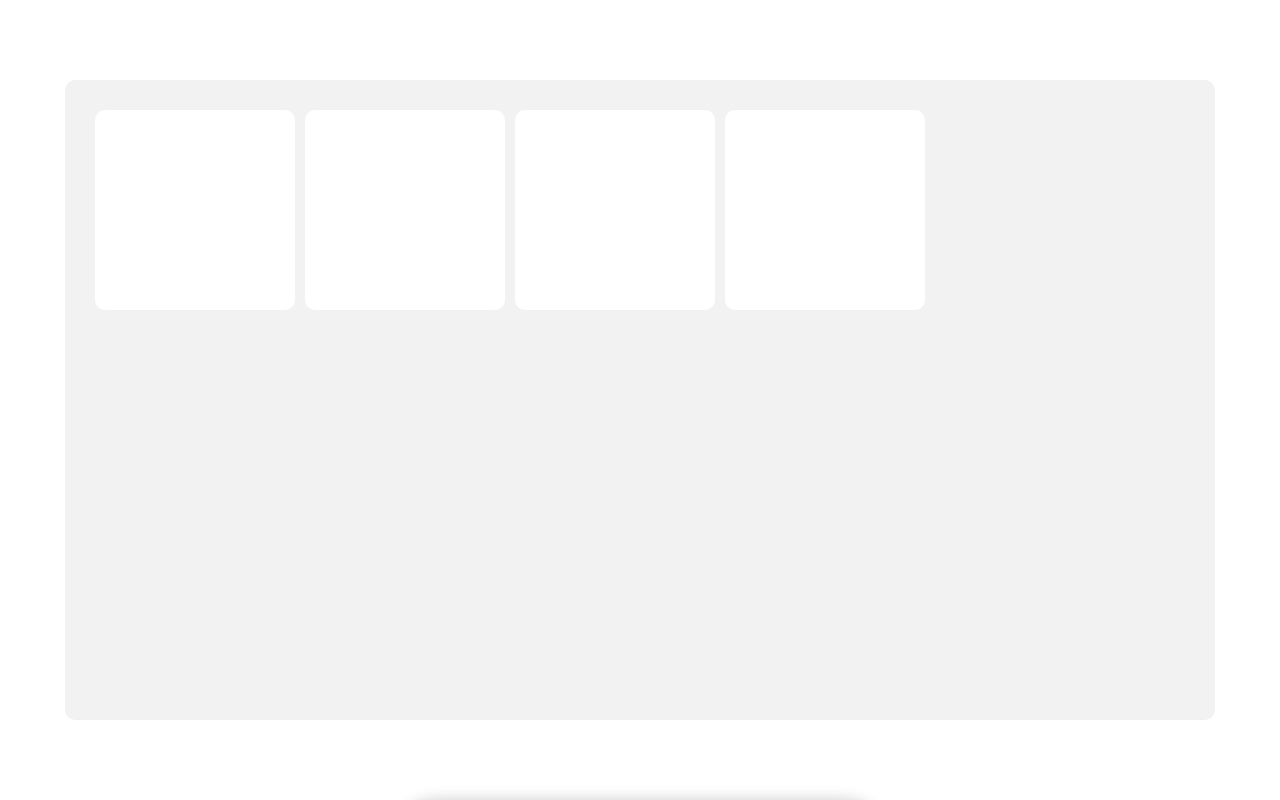
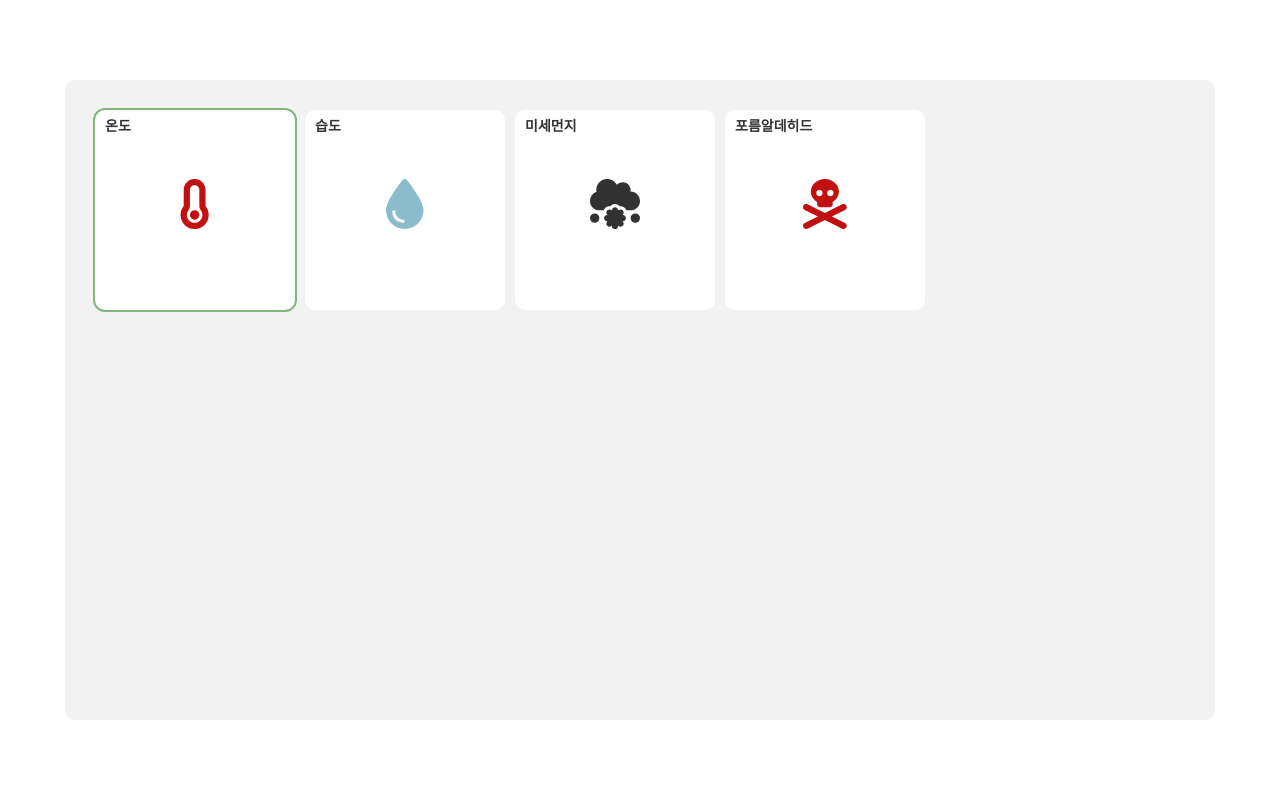
Before and after one commit to pokycookie/air-quality-meter, a React (Create React App) app: page / in a window 1280 px wide. Built offline with nearby package versions, Linux system fonts and the light colour scheme.

Commit message:
dashboard

```diff
--- a/src/components/dashboardTile.tsx
+++ b/src/components/dashboardTile.tsx
@@ -1,5 +1,84 @@
+import {
+  faCloudMeatball,
+  faDroplet,
+  faSkullCrossbones,
+  faTemperature0,
+  faTemperature1,
+  faTemperature2,
+  faTemperature3,
+  faTemperature4,
+} from "@fortawesome/free-solid-svg-icons";
+import { FontAwesomeIcon } from "@fortawesome/react-fontawesome";
+import { shallowEqual, useDispatch, useSelector } from "react-redux";
+import { IReduxStore, RSetHomeType } from "../redux";
 import "../scss/components/dashboardTile.scss";
 
-export default function DashboardTile() {
-  return <div className="dashboardTile"></div>;
+type TTile = "temp" | "humi" | "pm" | "form";
+
+interface IProps {
+  type: TTile;
+  index: number;
 }
+
+export default function DashboardTile(props: IProps) {
+  const dispatch = useDispatch();
+  const homeType = useSelector<IReduxStore, number>((state) => {
+    return state.homeType;
+  }, shallowEqual);
+
+  const isSelected = props.index === homeType ? true : false;
+
+  const clickHandler = () => {
+    dispatch(RSetHomeType(props.index));
+  };
+
+  return (
+    <div className={`dashboardTile${isSelected ? " selected" : ""}`} onClick={clickHandler}>
+      <p className="title">{getTitle(props.type)}</p>
+      <div className="iconArea">{getIcon(props.type)}</div>
+    </div>
+  );
+}
+
+function getTitle(type: TTile, value?: number) {
+  switch (type) {
+    case "temp":
+      return "온도";
+    case "humi":
+      return "습도";
+    case "pm":
+      return "미세먼지";
+    case "form":
+      return "포름알데히드";
+  }
+}
+
+function getIcon(type: TTile) {
+  switch (type) {
+    case "temp":
+      return <FontAwesomeIcon icon={faTemperature0} className="temp" />;
+    case "humi":
+      return <FontAwesomeIcon icon={faDroplet} className="humi" />;
+    case "pm":
+      return <FontAwesomeIcon icon={faCloudMeatball} className="pm" />;
+    case "form":
+      return <FontAwesomeIcon icon={faSkullCrossbones} className="form" />;
+  }
+}
+
+function getTemperature(level: number) {
+  switch (level) {
+    case 0:
+      return faTemperature0;
+    case 1:
+      return faTemperature1;
+    case 2:
+      return faTemperature2;
+    case 3:
+      return faTemperature3;
+    case 4:
+      return faTemperature4;
+    default:
+      return faTemperature4;
+  }
+}
--- a/src/layout/tileArea.tsx
+++ b/src/layout/tileArea.tsx
@@ -4,10 +4,10 @@ import "../scss/layout/tileArea.scss";
 export default function TileArea() {
   return (
     <div className="tileArea">
-      <DashboardTile />
-      <DashboardTile />
-      <DashboardTile />
-      <DashboardTile />
+      <DashboardTile index={0} type="temp" />
+      <DashboardTile index={1} type="humi" />
+      <DashboardTile index={2} type="pm" />
+      <DashboardTile index={3} type="form" />
     </div>
   );
 }
--- a/src/redux.ts
+++ b/src/redux.ts
@@ -2,18 +2,25 @@ import { configureStore, createAction, createReducer } from "@reduxjs/toolkit";
 
 export interface IReduxStore {
   page: number;
+  homeType: number;
 }
 
 const initState: IReduxStore = {
   page: 1,
+  homeType: 0,
 };
 
 export const RSetPage = createAction<number>("RSetPage");
+export const RSetHomeType = createAction<number>("RSetHomeType");
 
 const reducer = createReducer(initState, (builder) => {
-  builder.addCase(RSetPage, (state, action) => {
-    state.page = action.payload;
-  });
+  builder
+    .addCase(RSetPage, (state, action) => {
+      state.page = action.payload;
+    })
+    .addCase(RSetHomeType, (state, action) => {
+      state.homeType = action.payload;
+    });
 });
 
 export default configureStore({ reducer });
--- a/src/scss/components/dashboardTile.scss
+++ b/src/scss/components/dashboardTile.scss
@@ -8,4 +8,38 @@
   border-radius: 10px;
   cursor: pointer;
   margin: 5px;
+  padding: 10px;
+
+  &.selected {
+    outline: 2px solid $color-green;
+  }
+
+  .title {
+    font-size: 14px;
+    font-weight: 600;
+    color: $color-black;
+  }
+
+  .iconArea {
+    width: 100%;
+    height: 100px;
+    margin-top: 20px;
+    display: flex;
+    justify-content: center;
+    align-items: center;
+    font-size: 50px;
+
+    .temp {
+      color: $color-red;
+    }
+    .humi {
+      color: $color-sky;
+    }
+    .pm {
+      color: $color-black;
+    }
+    .form {
+      color: $color-red;
+    }
+  }
 }
--- a/src/scss/const.scss
+++ b/src/scss/const.scss
@@ -2,3 +2,4 @@ $color-green: #7fb77e;
 $color-black: #323232;
 $color-grey: #f2f2f2;
 $color-sky: #8bbccc;
+$color-red: #c21010;
--- a/src/scss/layout/nav.scss
+++ b/src/scss/layout/nav.scss
@@ -11,13 +11,15 @@
     box-shadow: 0px 5px 15px 5px rgba($color: black, $alpha: 0.2);
     border-radius: 50px;
     transform: translateY(200px);
-    transition: transform 0.5s ease-in-out;
+    transition: all 0.5s ease-in-out;
     display: flex;
     justify-content: space-evenly;
     align-items: center;
+    opacity: 0;
 
     &.hover {
       transform: translateY(50px);
+      opacity: 1;
     }
   }
 }
```
